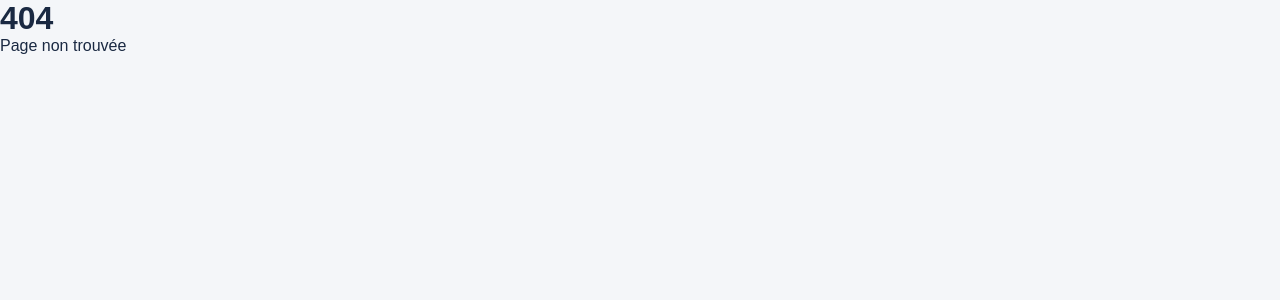
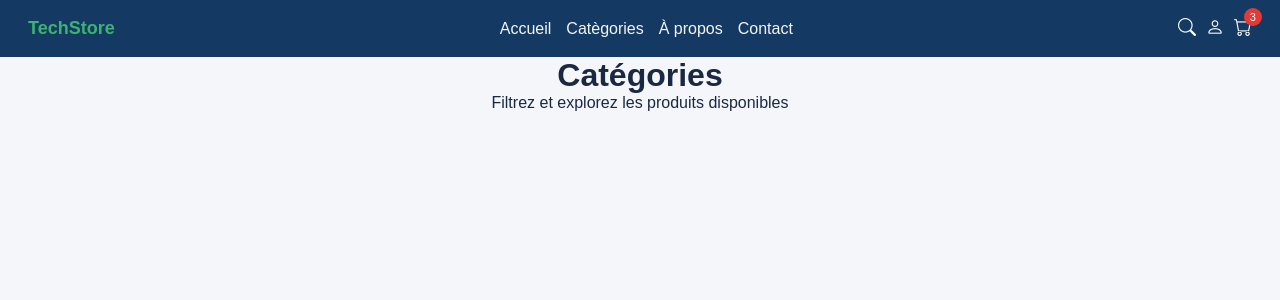
Before and after one commit to elmalkimohammed/E-Commerce-PFA-2026, a React (Vite) app in the folder Front-End/: page /CategoryPage in a window 1280 px wide. Before the commit this address had no page. Shown: the top 300 px of the page. Built offline with nearby package versions, Linux system fonts and the light colour scheme.

Commit message:
Front-End : Prepared The Neccessary Files And Made The First Component, 'HeaderTitle' And Made The Page Accessible Through The 'Catègories' Link In The NavBar For Accessibility Purposes

```diff
--- a/Front-End/src/App.jsx
+++ b/Front-End/src/App.jsx
@@ -4,6 +4,7 @@ import Acceuil from "./pages/Acceuil";
 import AuthPage from './pages/AuthPage.jsx'
 import SellerPortal from './pages/SellerPortal'
 import ProfilePage from './pages/ProfilePage';
+import CategoryPage from "./pages/CategoryPage.jsx";
 
 function NotFound() {
   return (
@@ -24,6 +25,7 @@ function App() {
         <Route path="/Authentication" element={<AuthPage/>} />
         <Route path="/SellerPortal" element={ <SellerPortal/> }/>
         <Route path="/ProfilePage" element={ <ProfilePage/> }/>
+        <Route path="/CategoryPage" element={ <CategoryPage/> }/>
       </Routes>
     </BrowserRouter>
   );
--- /dev/null
+++ b/Front-End/src/Components/CategoryPage/HeaderTitle.jsx
@@ -0,0 +1,12 @@
+import "../styles/headerTitle.css"
+
+function HeaderTitle() {
+    return(
+        <div className="headerSection">
+            <h1>Catégories</h1>
+            <p>Filtrez et explorez les produits disponibles</p>
+        </div>
+    )
+}
+
+export default HeaderTitle
--- a/Front-End/src/Components/navbarComponent/TopNav.jsx
+++ b/Front-End/src/Components/navbarComponent/TopNav.jsx
@@ -23,7 +23,7 @@ function TopNav() {
 
       <div className={`redirect ${menuOpen ? "open" : ""}`}>
         <p><a href="/" onClick={() => setMenuOpen(false)}>Accueil</a></p>
-        <p><a href="#" onClick={() => setMenuOpen(false)}>Catègories</a></p>
+        <p><a href="/CategoryPage" onClick={() => setMenuOpen(false)}>Catègories</a></p>
         <p><a href="#" onClick={() => setMenuOpen(false)}>À propos</a></p>
         <p><a href="#" onClick={() => setMenuOpen(false)}>Contact</a></p>
       </div>
--- /dev/null
+++ b/Front-End/src/Components/styles/headerTitle.css
@@ -0,0 +1,6 @@
+.headerSection {
+    display: flex;
+    flex-direction: column;
+    align-items: center;
+    justify-content: center;
+}
--- /dev/null
+++ b/Front-End/src/pages/CategoryPage.jsx
@@ -0,0 +1,13 @@
+import TopNav from "../Components/navbarComponent/TopNav"
+import HeaderTitle from "../Components/CategoryPage/HeaderTitle"
+
+function CategoryPage() {
+    return(
+        <div>
+            <TopNav/>
+            <HeaderTitle/>
+        </div>
+    )
+}
+
+export default CategoryPage
```
Also changed, not shown: Front-End/src/Components/CategoryPage/DisplaySection.jsx (added), Front-End/src/Components/CategoryPage/ToolBoxFiltering.jsx (added).
